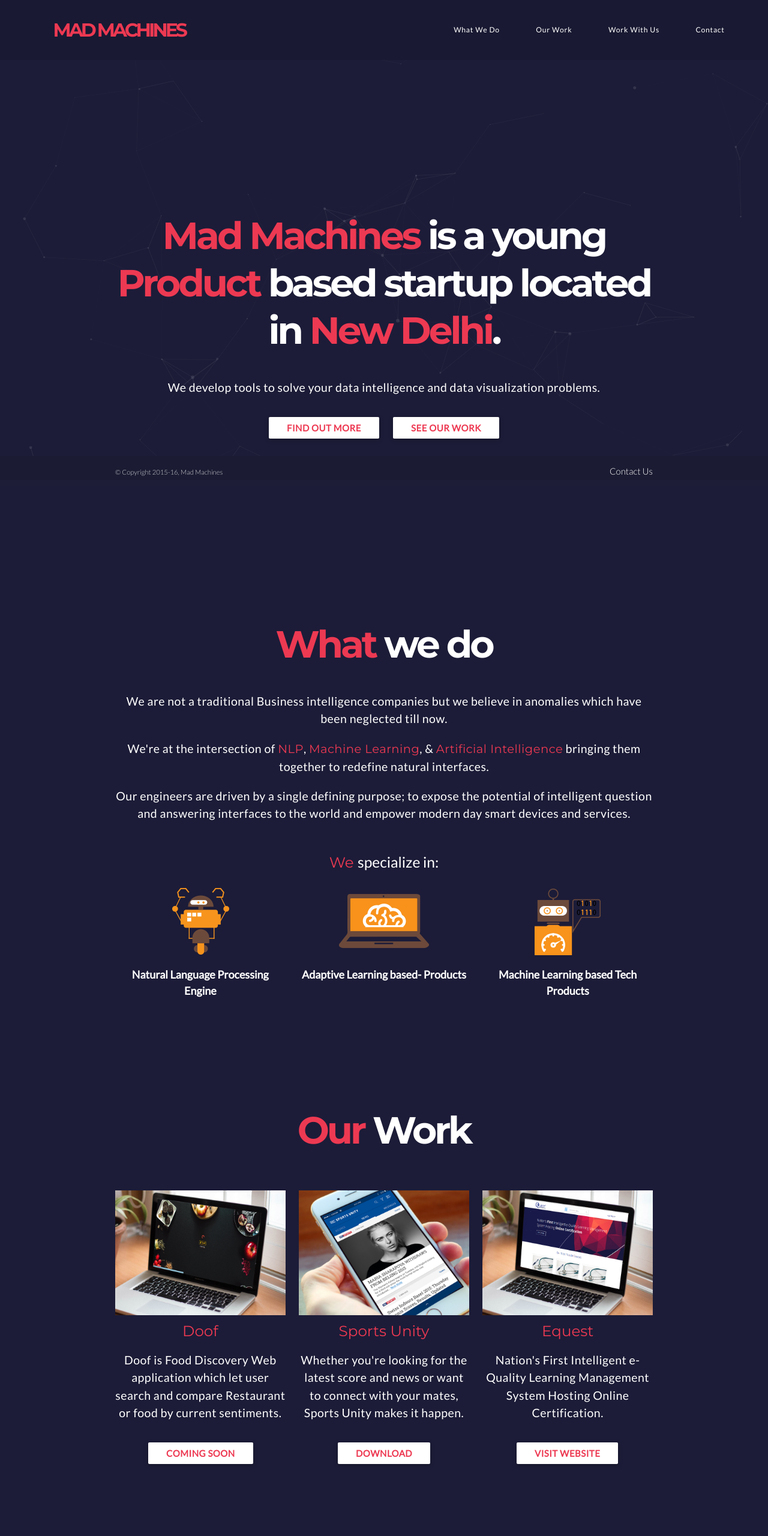
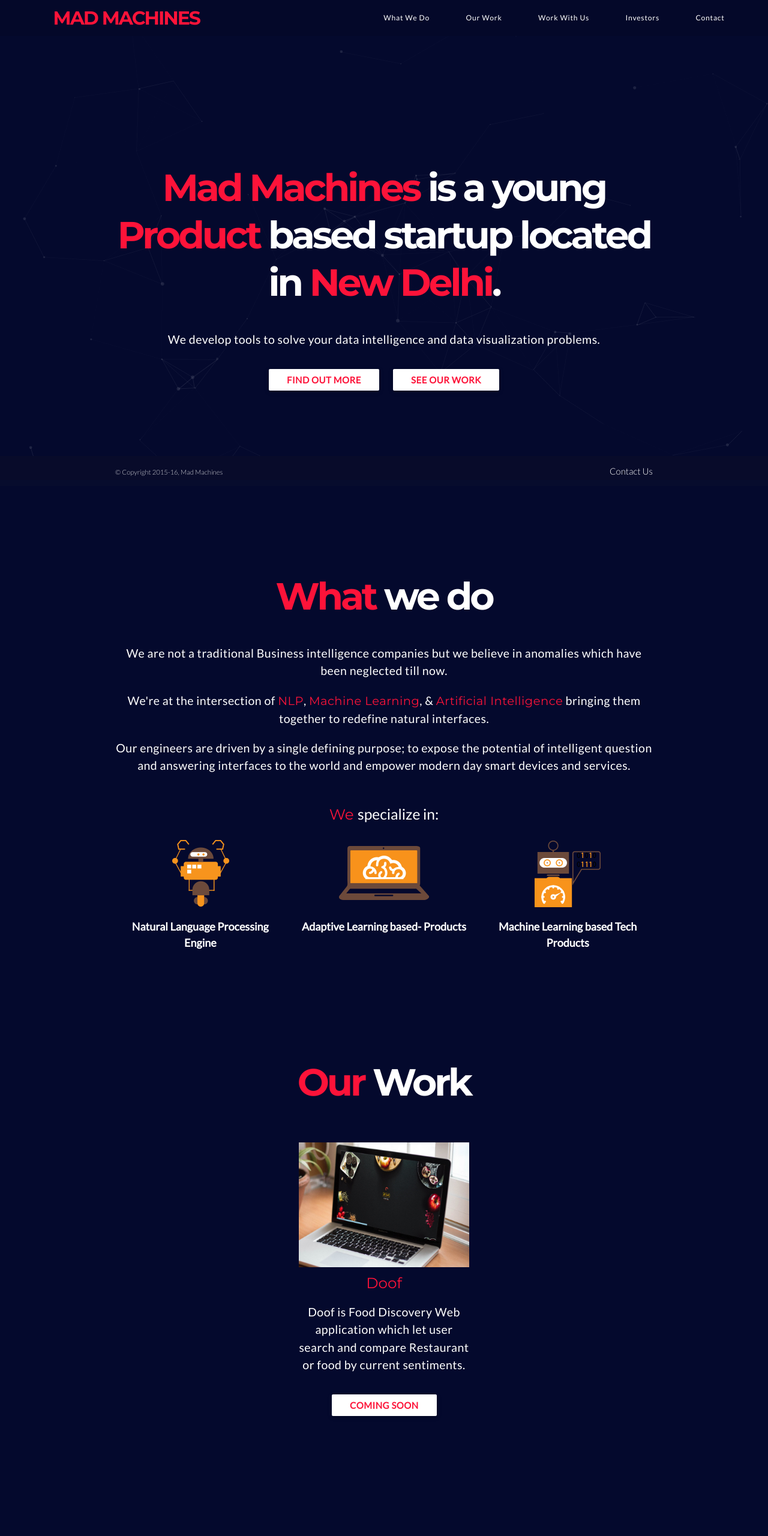
Before and after one commit to heart-IT/Mad-Machines, a plain HTML site: page index.html in a window 1280 px wide. Shown: the top 2560 px of the page at 60% size. Drawn offline with nearby package versions, Linux system fonts and the light colour scheme; some packages are replaced by stand-ins of ours.

Commit message:
Updated Colors, Contact Address, Removed sports unity and Equest from Project. Added Investor in Navigation bar.

```diff
--- a/css/style.css
+++ b/css/style.css
@@ -11,36 +11,36 @@
 }
 
 body {
-	background: #1c1c38;
+	background: #04092d;
 	color: white;
 
-	font-family: 'Lato', sans-serif;
+	font-family: 'Lato', serif;
 }
 
 header {
-	height: 100px!important;
+	height: 60px!important;
 	width: 100%;
 	z-index: 10;
 }
 
 header > nav {
-	height: 100px;
-	line-height: 100px;
+	height: 60px;
+	line-height: 60px;
 }
 
 nav {
-	background-color: rgb(25, 25, 51)!important;
+	background-color: rgb(4, 8, 41)!important;
 	box-shadow: none!important;
 }
 
 nav .brand-logo {
 	font-weight: 700;
     text-transform: uppercase;
-    color: #ED3952;
+    color: #FD1339;
 
 	margin-left: 2.8125em;
 	font-family: 'Montserrat', sans-serif;
-	letter-spacing: -4px;
+	letter-spacing: -2px;
 }
 
 @media (max-width: 993px) {
@@ -66,7 +66,7 @@
 }
 
 nav ul li.active a, nav ul li:hover a {
-	color: #ED3952;
+	color: #FD1339;
 }
 
 #particles {
@@ -106,7 +106,8 @@
 @media (min-width: 993px) {
 	main > div {
 		height: 100%;
-		padding-top: 100px;
+		padding-top: 60px;
+		padding-bottom: 40px;
 	}
 }
 
@@ -137,7 +138,7 @@
 main > div .btn {
 	margin: 15px 10px;
 	background-color: #fff;
-	color: #ED3952;
+	color: #FD1339;
 	font-weight: bold;
 }
 
@@ -147,7 +148,7 @@
 }
 
 main > div .btn:hover {
-	background-color: #ED3952;
+	background-color: #FD1339;
 	color: white;
 }
 
@@ -158,7 +159,7 @@
 
 
 .red-color {
-	color: #ED3952;
+	color: #FD1339;
 	font-family: 'Montserrat', sans-serif;
 }
 
@@ -181,9 +182,15 @@
 	padding: 0 20px;
 }
 
+#contact  .address-col h5 {
+    text-transform: uppercase;
+	font-family: 'Montserrat', sans-serif;
+	letter-spacing: -2px;
+}
+
 #contact .address-col a,
 #contact .address-col h5 {
-	color: #ED3952;
+	color: #FD1339;
 	font-weight: bold;
 }
 
@@ -201,12 +208,12 @@
 }
 
 input[type=text]:focus:not([readonly]), input[type=password]:focus:not([readonly]), input[type=email]:focus:not([readonly]), input[type=url]:focus:not([readonly]), input[type=time]:focus:not([readonly]), input[type=date]:focus:not([readonly]), input[type=datetime-local]:focus:not([readonly]), input[type=tel]:focus:not([readonly]), input[type=number]:focus:not([readonly]), input[type=search]:focus:not([readonly]), textarea.materialize-textarea:focus:not([readonly]) {
-	    border-bottom: 1px solid #ED3952;
-    box-shadow: 0 1px 0 0 #ED3952;
+	    border-bottom: 1px solid #FD1339;
+    box-shadow: 0 1px 0 0 #FD1339;
 }
 
 input[type=text]:focus:not([readonly])+label, input[type=password]:focus:not([readonly])+label, input[type=email]:focus:not([readonly])+label, input[type=url]:focus:not([readonly])+label, input[type=time]:focus:not([readonly])+label, input[type=date]:focus:not([readonly])+label, input[type=datetime-local]:focus:not([readonly])+label, input[type=tel]:focus:not([readonly])+label, input[type=number]:focus:not([readonly])+label, input[type=search]:focus:not([readonly])+label, textarea.materialize-textarea:focus:not([readonly])+label {
-	color: #ED3952;
+	color: #FD1339;
 }
 
 footer {
@@ -219,7 +226,7 @@
 	margin:0!important ;
 	padding: 0!important;
 
-	background-color: rgb(25, 25, 51)!important;
+	background-color: rgb(4, 8, 41)!important;
 }
 
 footer a {
--- a/index.html
+++ b/index.html
@@ -29,6 +29,7 @@
 					<li><a href="what-we-do">What We Do</a></li>
 					<li><a href="portfolio">Our Work</a></li>
 					<li><a href="careers">Work With Us</a></li>
+					<li><a href="">Investors</a></li>
 					<li><a href="contact">Contact</a></li>
 				</ul>
 			</div>
@@ -86,22 +87,22 @@
 				</div>
 				<div class="row">
 					<div class="col s12 m4">
+						<!--<img class="responsive-img" src="css/p1.png" alt="sports unity image">
+						<h5><span class="red-color">Sports Unity</span></h5>
+						<p>Whether you're looking for the latest score and news or want to connect with your mates, Sports Unity makes it happen.</p>
+						<a href="#!" class="btn waves-effect waves-light">Download</a>-->
+					</div>
+					<div class="col s12 offset-m4 m4">
 						<img class="responsive-img" src="css/p2.png" alt="sports unity image">
 						<h5><span class="red-color">Doof</span></h5>
 						<p>Doof is Food Discovery Web application which let user search and compare Restaurant or food by current sentiments.</p>
 						<a href="#!" class="btn waves-effect waves-light">Coming Soon</a>
 					</div>
 					<div class="col s12 m4">
-						<img class="responsive-img" src="css/p1.png" alt="sports unity image">
-						<h5><span class="red-color">Sports Unity</span></h5>
-						<p>Whether you're looking for the latest score and news or want to connect with your mates, Sports Unity makes it happen.</p>
-						<a href="#!" class="btn waves-effect waves-light">Download</a>
-					</div>
-					<div class="col s12 m4">
-						<img class="responsive-img" src="css/p3.png" alt="sports unity image">
+						<!--<img class="responsive-img" src="css/p3.png" alt="sports unity image">
 						<h5><span class="red-color">Equest</span></h5>
 						<p>Nation's First Intelligent e-Quality Learning Management System Hosting Online Certification.</p>
-						<a href="#!" class="btn waves-effect waves-light">Visit Website</a>
+						<a href="#!" class="btn waves-effect waves-light">Visit Website</a>-->
 					</div>
 				</div>
 			</div>
@@ -132,10 +133,10 @@
 							F-328, Lado Sarai <br/>
 							New Delhi, India
 						</address>
-						<p>Tel: +91-9999-999-999</p>
-						<p>Fax: +91-0000-000-000</p>
+						<p>Tel: +011- 40566361</p>
+						<!--<p>Fax: +91-0000-000-000</p>-->
 						<p>E-mail: mail@madmachines.io</p>
-						<ul>
+						<!--<ul>
 							<li>
 								<a href="https://www.facebook.com/madmachines" target="_blank">
 									<i class="fa fa-facebook"></i>
@@ -156,7 +157,7 @@
 									<i class="fa fa-google-plus"></i>
 								</a>
 							</li>
-						</ul>
+						</ul>-->
 					</div>
 				</div>
 			</div>
--- a/js/init.js
+++ b/js/init.js
@@ -57,9 +57,13 @@
 
 function goToSlide(slideHref) {
 	Jump.jump('#' + slideHref, {
-		duration: 1000,
+		duration: 800,
 		callback: function () {
 			isAnimating = false;
+		},
+		easing: function(t, b, c, d) {
+			if ((t/=d/2) < 1) return c/2*t*t*t*t + b;
+		return -c/2 * ((t-=2)*t*t*t - 2) + b;
 		}
 	});
 	currentSlide = slideHref;
```
